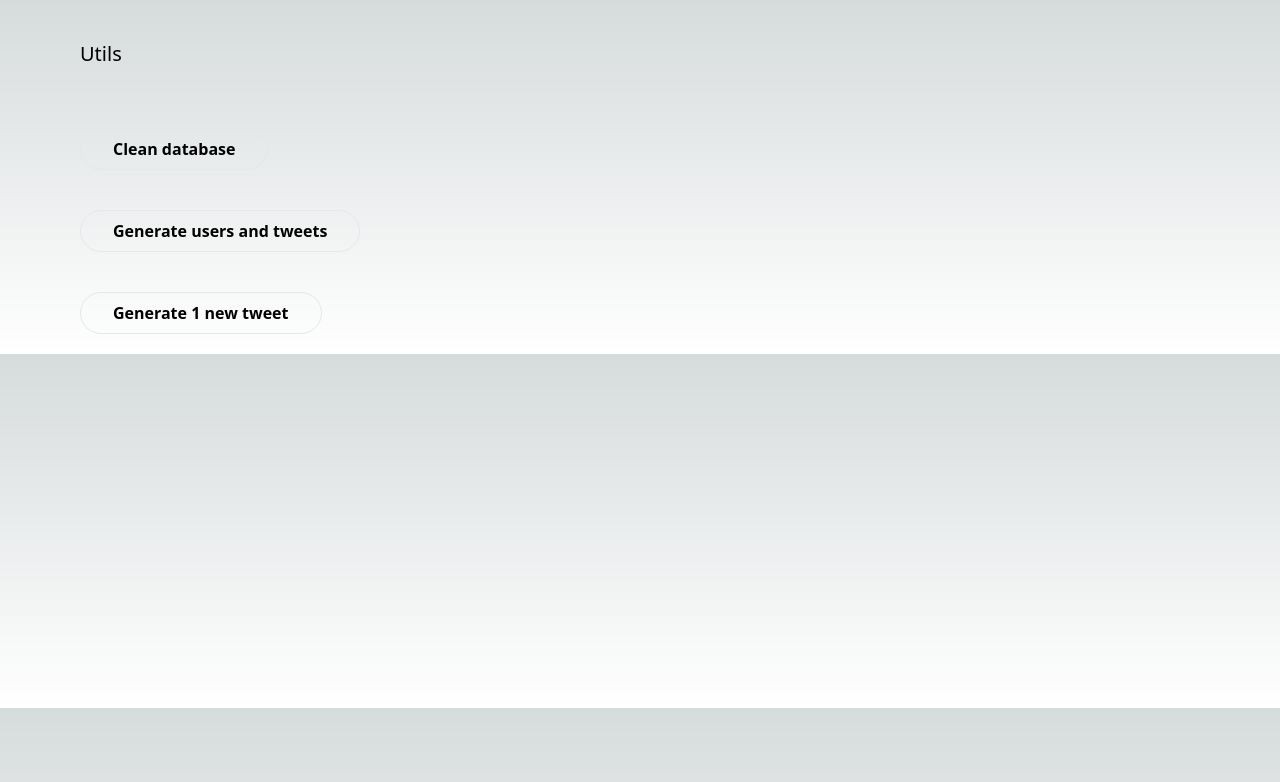
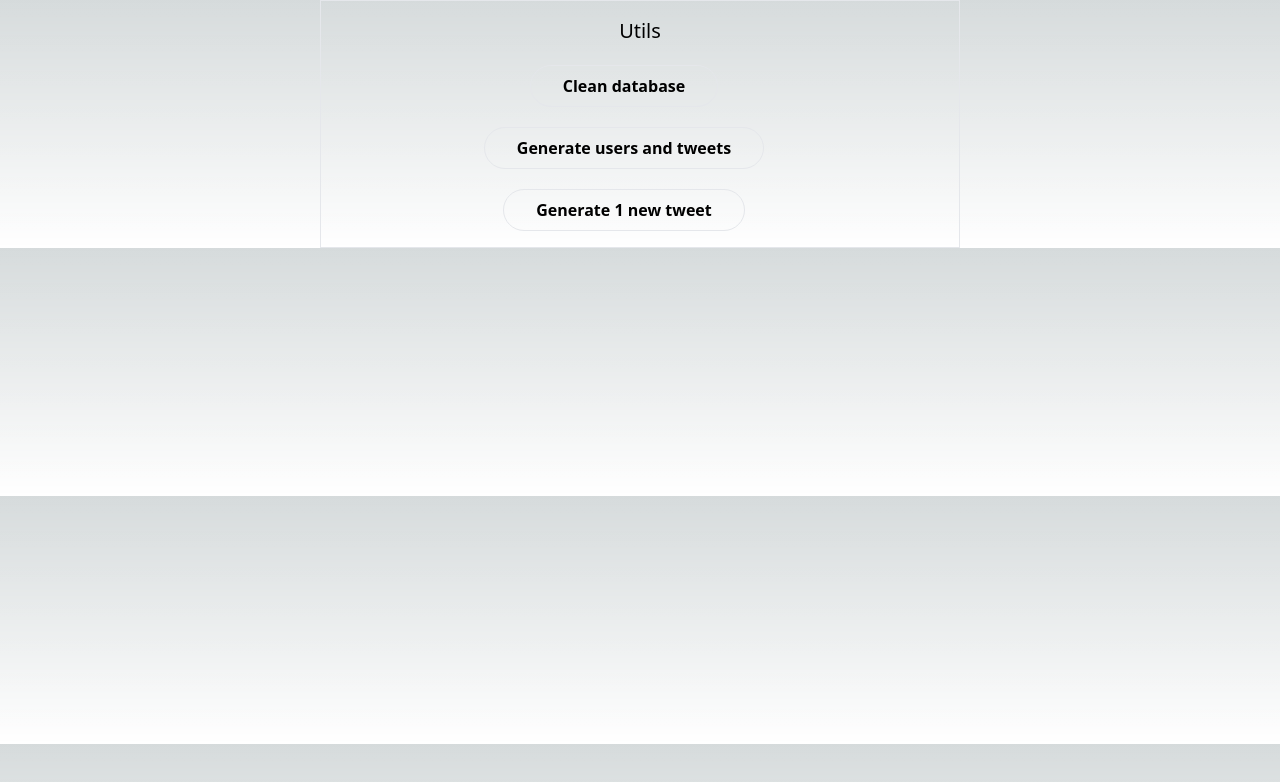
Before and after one commit to xian145/Projects, a Next.js app in the folder twitter-clone/: page /utils in a window 1280 px wide. Shown: the top 782 px of the page. Built offline with nearby package versions, Linux system fonts and the light colour scheme.

Commit message:
utils change

```diff
--- a/twitter-clone/pages/utils.js
+++ b/twitter-clone/pages/utils.js
@@ -1,11 +1,11 @@
 export default function Utils() {
   return (
-    <div className="mt-10 ml-20">
-      <h2 className="mb-10 text-xl">Utils</h2>
+    <div className="flex flex-col w-1/2 p-4 mx-auto border">
+      <h2 className="mx-auto text-xl">Utils</h2>
 
-      <div className="flex-1 mb-5">
+      <div className="flex-1 mx-auto">
         <button
-          className="px-8 py-2 mt-5 mr-8 font-bold border rounded-full color-accent-contrast bg-color-accent hover:bg-color-accent-hover-darker"
+          className="px-8 py-2 mt-5 mr-8 font-bold border rounded-full hover:bg-gray-400 color-accent-contrast bg-color-accent hover:bg-color-accent-hover-darker"
           onClick={async () => {
             await fetch("/api/utils", {
               body: JSON.stringify({
@@ -21,9 +21,9 @@ export default function Utils() {
           Clean database
         </button>
       </div>
-      <div className="flex-1 mb-5">
+      <div className="flex-1 mx-auto">
         <button
-          className="px-8 py-2 mt-5 mr-8 font-bold border rounded-full color-accent-contrast bg-color-accent hover:bg-color-accent-hover-darker"
+          className="px-8 py-2 mt-5 mr-8 font-bold border rounded-full hover:bg-gray-400 color-accent-contrast bg-color-accent hover:bg-color-accent-hover-darker"
           onClick={async () => {
             await fetch("/api/utils", {
               body: JSON.stringify({
@@ -39,9 +39,9 @@ export default function Utils() {
           Generate users and tweets
         </button>
       </div>
-      <div className="flex-1 mb-5">
+      <div className="flex-1 mx-auto">
         <button
-          className="px-8 py-2 mt-5 mr-8 font-bold border rounded-full color-accent-contrast bg-color-accent hover:bg-color-accent-hover-darker"
+          className="px-8 py-2 mt-5 mr-8 font-bold border rounded-full hover:bg-gray-400 color-accent-contrast bg-color-accent hover:bg-color-accent-hover-darker"
           onClick={async () => {
             await fetch("/api/utils", {
               body: JSON.stringify({
```
